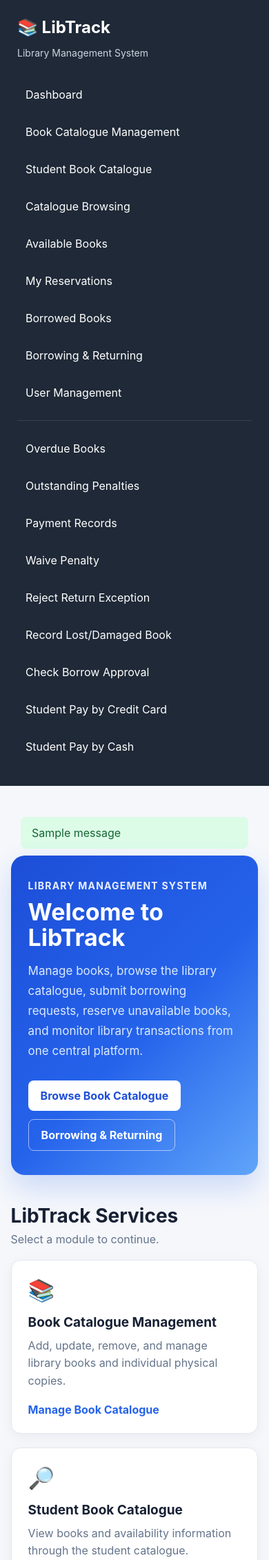
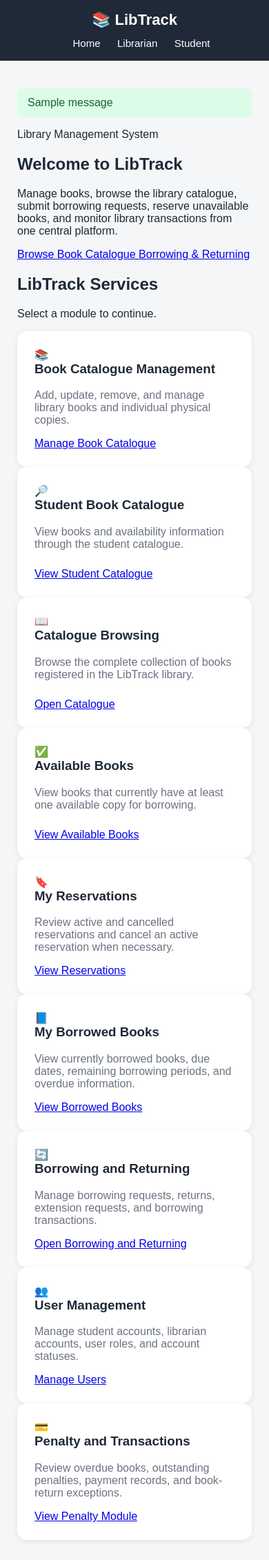
Before and after one commit to WengKang76/LibTrack_System, a Flask app: page / in a window 390 px wide. Shown: the top 2261 px of the page at 69% size. After the commit the page ends 2240 px from the top, so only its background shows below. Run offline with Flask 3, Linux system fonts and the light colour scheme; one stand-in notice (Sample message) is shown; parts of the project's set-up code (start-up, migrations or seed data) failed here and were passed over.

Commit message:
Modify and Improve UI; Fixed Bugs

```diff
--- a/app.py
+++ b/app.py
@@ -32,11 +32,27 @@ app.register_blueprint(borrowing_bp)
 def home():
     return render_template("index.html")
 
+@app.route("/")
+def role_selection():
+    return render_template("role_selection.html")
+
+
+@app.route("/librarian")
+def librarian_dashboard():
+    return render_template("librarian_dashboard.html")
+
+
+@app.route("/student")
+def student_dashboard():
+    return render_template("student_dashboard.html")
+
 
 # Health-check endpoint for CI/CD and deployment checks.
 @app.route("/health")
 def health():
     return {"status": "ok"}
+
+
 
 
 if __name__ == "__main__":
--- a/static/style.css
+++ b/static/style.css
@@ -9,91 +9,103 @@ body {
     color: #1f2937;
 }
 
-/* Sidebar layout */
-.sidebar {
-    width: 250px;
-    height: 100vh;
+.topbar {
     background-color: #1f2937;
     color: white;
-    position: fixed;
-    top: 0;
-    left: 0;
-    padding: 25px;
+    padding: 16px 40px;
+    display: flex;
+    justify-content: space-between;
+    align-items: center;
 }
 
-.sidebar h2 {
-    margin-top: 0;
-    margin-bottom: 25px;
+.logo {
+    font-size: 22px;
+    font-weight: bold;
 }
 
-.sidebar p {
-    font-size: 14px;
-    color: #cbd5e1;
-    margin-bottom: 30px;
+.topbar nav a {
+    color: white;
+    text-decoration: none;
+    margin-left: 20px;
+    font-size: 15px;
 }
 
-.sidebar a {
-    display: block;
-    color: #d1d5db;
-    text-decoration: none;
-    padding: 12px;
-    margin-bottom: 8px;
-    border-radius: 8px;
+.topbar nav a:hover {
+    text-decoration: underline;
 }
 
-.sidebar a:hover {
-    background-color: #2563eb;
-    color: white;
+.page-container {
+    max-width: 1100px;
+    margin: 0 auto;
+    padding: 40px 25px;
 }
 
-.sidebar hr {
-    border: none;
-    border-top: 1px solid #374151;
-    margin: 18px 0;
+.hero {
+    background-color: white;
+    padding: 35px;
+    border-radius: 14px;
+    margin-bottom: 25px;
+    box-shadow: 0 2px 8px rgba(0, 0, 0, 0.08);
+    text-align: center;
 }
 
-/* Main content */
-.main-content {
-    margin-left: 280px;
-    padding: 35px;
-}
-
-h1 {
+.hero h1 {
     margin-top: 0;
     font-size: 32px;
 }
 
-.description {
+.hero p {
     color: #6b7280;
-    margin-bottom: 25px;
+    font-size: 16px;
 }
 
-/* Dashboard cards */
-.card-container {
+.role-container {
     display: grid;
     grid-template-columns: repeat(2, 1fr);
+    gap: 25px;
+}
+
+.role-card {
+    background-color: white;
+    padding: 35px;
+    border-radius: 14px;
+    text-align: center;
+    text-decoration: none;
+    color: #1f2937;
+    box-shadow: 0 2px 8px rgba(0, 0, 0, 0.08);
+    transition: 0.2s;
+}
+
+.role-card:hover {
+    transform: translateY(-4px);
+    box-shadow: 0 6px 16px rgba(0, 0, 0, 0.12);
+}
+
+.role-icon {
+    font-size: 50px;
+    margin-bottom: 10px;
+}
+
+.card-grid {
+    display: grid;
+    grid-template-columns: repeat(3, 1fr);
     gap: 22px;
 }
 
-.card {
+.dashboard-card {
     background-color: white;
     padding: 25px;
     border-radius: 14px;
-    box-shadow: 0 2px 10px rgba(0, 0, 0, 0.1);
+    box-shadow: 0 2px 8px rgba(0, 0, 0, 0.08);
 }
 
-.card h3 {
+.dashboard-card h3 {
     margin-top: 0;
 }
 
-.card p {
-    color: #4b5563;
-}
-
-.member {
-    font-size: 14px;
-    font-weight: bold;
-    color: #2563eb;
+.dashboard-card p {
+    color: #6b7280;
+    min-height: 45px;
 }
 
 .button {
@@ -102,10 +114,49 @@ h1 {
     background-color: #2563eb;
     color: white;
     padding: 10px 15px;
-    border-radius: 7px;
+    border-radius: 8px;
     text-decoration: none;
+    font-size: 14px;
 }
 
 .button:hover {
     background-color: #1d4ed8;
 }
+
+.alert {
+    padding: 12px 15px;
+    border-radius: 8px;
+    margin-bottom: 15px;
+    background-color: #e5e7eb;
+}
+
+.alert.success {
+    background-color: #dcfce7;
+    color: #166534;
+}
+
+.alert.error {
+    background-color: #fee2e2;
+    color: #991b1b;
+}
+
+@media (max-width: 900px) {
+    .card-grid {
+        grid-template-columns: repeat(2, 1fr);
+    }
+
+    .role-container {
+        grid-template-columns: 1fr;
+    }
+}
+
+@media (max-width: 600px) {
+    .topbar {
+        flex-direction: column;
+        gap: 12px;
+    }
+
+    .card-grid {
+        grid-template-columns: 1fr;
+    }
+}
--- a/templates/base.html
+++ b/templates/base.html
@@ -2,150 +2,36 @@
 <html lang="en">
 <head>
     <meta charset="UTF-8">
+    <title>LibTrack System</title>
 
-    <meta
-        name="viewport"
-        content="width=device-width, initial-scale=1.0"
-    >
+    <link rel="stylesheet" href="{{ url_for('static', filename='style.css') }}">
 
-    <title>
-        {% block title %}
-            LibTrack System
-        {% endblock %}
-    </title>
-
-    <!-- Existing shared styles -->
-    <link
-        rel="stylesheet"
-        href="{{ url_for('static', filename='style.css') }}"
-    >
-
-    <!-- Integrated dashboard and catalogue styles -->
-    <link
-        rel="stylesheet"
-        href="{{ url_for('static', filename='css/main.css') }}"
-    >
-
-    <!-- Penalty module styles -->
-    <link
-        rel="stylesheet"
-        href="{{ url_for(
-            'static',
-            filename='css/penalty_transaction.css'
-        ) }}"
-    >
-
-    {% block extra_css %}
-    {% endblock %}
+    {% block extra_css %}{% endblock %}
 </head>
 
 <body>
-    <aside class="sidebar">
-        <h2>📚 LibTrack</h2>
-        <p>Library Management System</p>
+    <header class="topbar">
+        <div class="logo">📚 LibTrack</div>
 
-        <!-- Direct paths are used so isolated blueprint tests
-             do not fail with Flask BuildError. -->
-        <a href="/">
-            Dashboard
-        </a>
+        <nav>
+            <a href="/">Home</a>
+            <a href="/librarian">Librarian</a>
+            <a href="/student">Student</a>
+        </nav>
+    </header>
 
-        <a href="/books/manage">
-            Book Catalogue Management
-        </a>
-
-        <a href="/student-catalogue/">
-            Student Book Catalogue
-        </a>
-
-        <a href="/catalogue/">
-            Catalogue Browsing
-        </a>
-
-        <a href="/catalogue/available">
-            Available Books
-        </a>
-
-        <a href="/catalogue/my-reservations">
-            My Reservations
-        </a>
-
-        <a href="/catalogue/my-borrowed-books">
-            Borrowed Books
-        </a>
-
-        <a href="/borrowing/requests">
-            Borrowing &amp; Returning
-        </a>
-
-        <a href="/users/">
-            User Management
-        </a>
-
-        <hr>
-
-        <a href="/penalty/librarian/overdue">
-            Overdue Books
-        </a>
-
-        <a href="/penalty/librarian/penalties">
-            Outstanding Penalties
-        </a>
-
-        <a href="/penalty/librarian/payment-records">
-            Payment Records
-        </a>
-
-        <a href="/penalty/librarian/waive/P001">
-            Waive Penalty
-        </a>
-
-        <a href="/penalty/librarian/reject-return/RT001">
-            Reject Return Exception
-        </a>
-
-        <a href="/penalty/librarian/book-exception/RT001">
-            Record Lost/Damaged Book
-        </a>
-
-        <a href="/penalty/librarian/check-borrow-approval/BR001">
-            Check Borrow Approval
-        </a>
-
-        <a href="/penalty/student/pay-credit-card/P001">
-            Student Pay by Credit Card
-        </a>
-
-        <a href="/penalty/student/pay-cash/P001">
-            Student Pay by Cash
-        </a>
-    </aside>
-
-    <main class="main-content">
-        {% with messages = get_flashed_messages(
-            with_categories=true
-        ) %}
+    <main class="page-container">
+        {% with messages = get_flashed_messages(with_categories=true) %}
             {% if messages %}
-                <div class="flash-container">
-                    {% for category, message in messages %}
-                        <div
-                            class="
-                                alert
-                                {{ category }}
-                                flash-message
-                                flash-{{ category }}
-                            "
-                            role="alert"
-                        >
-                            {{ message }}
-                        </div>
-                    {% endfor %}
-                </div>
+                {% for category, message in messages %}
+                    <div class="alert {{ category }}">
+                        {{ message }}
+                    </div>
+                {% endfor %}
             {% endif %}
         {% endwith %}
 
-        {% block content %}
-        {% endblock %}
+        {% block content %}{% endblock %}
     </main>
 </body>
 </html>
```
Also changed, not shown: templates/librarian_dashboard.html (added, +78 -0 lines), templates/role_selection.html (added, +24 -0 lines), templates/student_dashboard.html (added, +36 -0 lines).
